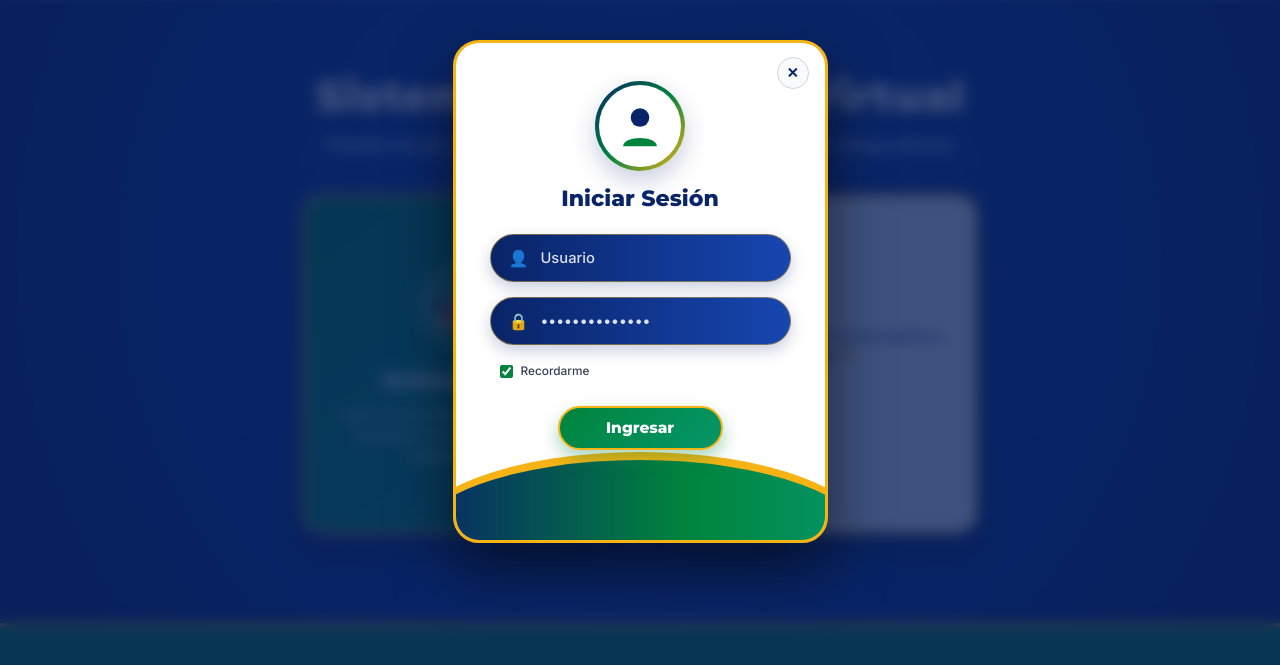
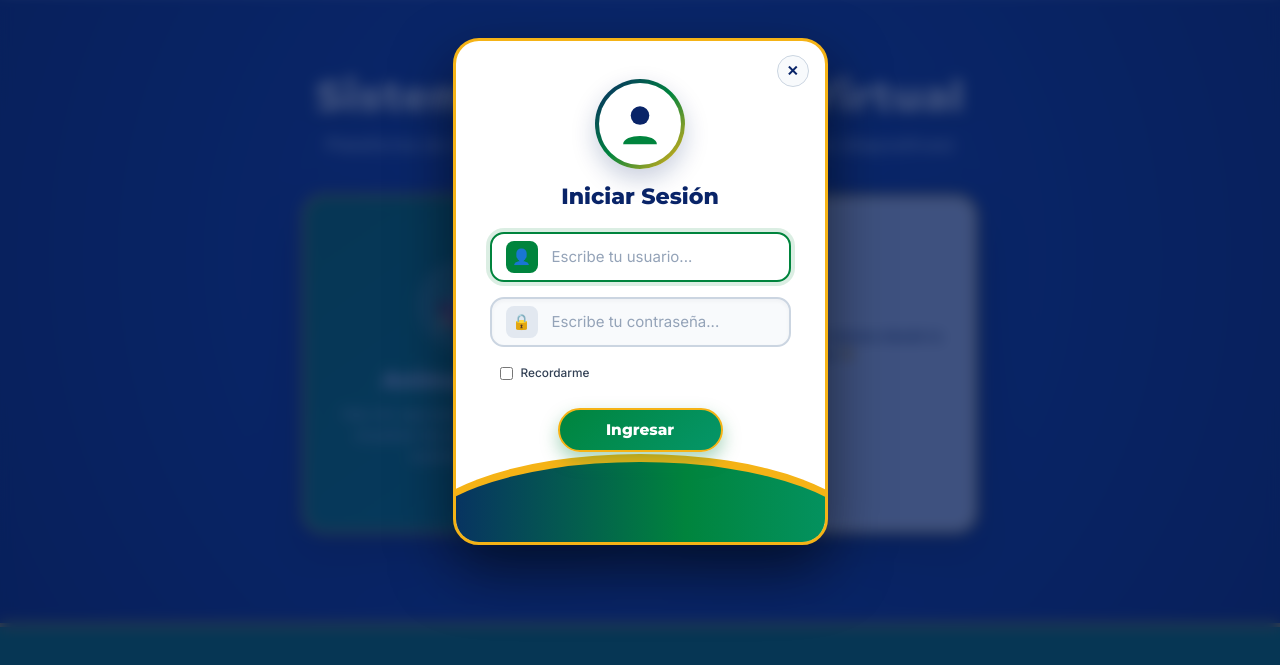
Before and after one commit to ArmandoRamirez951/Ayudantia, a website: page index.html in a window 1280 px wide. Both pictures are taken after a click on the button "Iniciar sesión". Shown: the part 109-774 px from the top of the page. Drawn offline with Linux system fonts and the light colour scheme; a script that the page names is missing.

Commit message:
Ayudantia

```diff
--- a/index.html
+++ b/index.html
@@ -439,39 +439,58 @@
 
         .pill-input-group {
             width: 100%;
-            height: 48px;
-            border-radius: 999px;
-            background: linear-gradient(90deg, var(--uabc-blue-dark) 0%, var(--uabc-blue-light) 100%);
-            border: 1.5px solid rgba(245, 179, 22, 0.45);
+            height: 50px;
+            border-radius: 14px;
+            background: #f8fafc;
+            border: 2px solid #cbd5e1;
             display: flex;
             align-items: center;
-            padding: 0 18px;
-            gap: 10px;
-            box-shadow: 0 6px 15px rgba(9, 36, 104, 0.22);
+            padding: 0 14px;
+            gap: 12px;
+            box-shadow: inset 0 2px 4px rgba(15, 23, 42, 0.04);
+            transition: all 0.2s ease;
+        }
+
+        .pill-input-group:focus-within {
+            background: #ffffff;
+            border-color: var(--uabc-green);
+            box-shadow: 0 0 0 4px rgba(0, 132, 61, 0.14);
         }
 
         .pill-icon {
-            font-size: 1rem;
+            width: 32px;
+            height: 32px;
+            border-radius: 8px;
+            background: #e2e8f0;
+            color: var(--uabc-blue-dark);
+            font-size: 0.95rem;
             display: flex;
             align-items: center;
             justify-content: center;
             flex-shrink: 0;
+            transition: all 0.2s ease;
+        }
+
+        .pill-input-group:focus-within .pill-icon {
+            background: var(--uabc-green);
+            color: #ffffff;
         }
 
         .pill-input-group input {
             flex: 1;
             border: none;
             background: transparent;
-            color: #ffffff;
-            font-size: 0.92rem;
+            color: #0f172a;
+            font-size: 0.94rem;
             font-family: 'Inter', sans-serif;
-            font-weight: 500;
+            font-weight: 600;
             outline: none;
             width: 100%;
         }
 
         .pill-input-group input::placeholder {
-            color: rgba(255, 255, 255, 0.85);
+            color: #94a3b8;
+            font-weight: 400;
         }
 
         .member-options-row {
@@ -605,23 +624,23 @@
                 Usuario o contraseña incorrectos.
             </div>
 
-            <form class="member-form" id="login-form" onsubmit="procesarLoginDesdeInicio(event)">
-                <!-- Píldora Username -->
+            <form class="member-form" id="login-form" onsubmit="procesarLoginDesdeInicio(event)" autocomplete="off">
+                <!-- Campo Usuario -->
                 <div class="pill-input-group">
                     <span class="pill-icon">👤</span>
-                    <input type="text" id="login-user" placeholder="Usuario" required autocomplete="username" oninput="previsualizarFotoLogin(this.value)">
+                    <input type="text" id="login-user" placeholder="Escribe tu usuario..." required autocomplete="off" oninput="previsualizarFotoLogin(this.value)">
                 </div>
 
-                <!-- Píldora Password -->
+                <!-- Campo Contraseña -->
                 <div class="pill-input-group">
                     <span class="pill-icon">🔒</span>
-                    <input type="password" id="login-pass" placeholder="••••••••••••••" required autocomplete="current-password">
+                    <input type="password" id="login-pass" placeholder="Escribe tu contraseña..." required autocomplete="new-password">
                 </div>
 
                 <!-- Opción Recordarme funcional (Sin Olvidaste tu contraseña) -->
                 <div class="member-options-row">
                     <label class="remember-label">
-                        <input type="checkbox" id="remember-me-check" checked> Recordarme
+                        <input type="checkbox" id="remember-me-check"> Recordarme
                     </label>
                 </div>
 
@@ -673,9 +692,14 @@
                         document.getElementById('login-pass').value = data.password || '';
                         document.getElementById('remember-me-check').checked = true;
                         previsualizarFotoLogin(data.usuario);
+                        return;
                     }
                 }
             } catch (e) {}
+            document.getElementById('login-user').value = '';
+            document.getElementById('login-pass').value = '';
+            document.getElementById('remember-me-check').checked = false;
+            previsualizarFotoLogin('');
         }
 
         function abrirModalLogin() {
--- a/usuarios.json
+++ b/usuarios.json
@@ -16,7 +16,7 @@
       "usuario": "subadmin",
       "password": "sub2026",
       "nombre": "Coordinador Académico",
-      "rol": "Subadministrador",
+      "rol": "Usuario",
       "cargo": "Gestor de Contenidos AR • FCA",
       "fotoPerfil": "usuarios/subadmin_default.svg",
       "activo": true,
@@ -27,7 +27,7 @@
       "usuario": "ayudante",
       "password": "ayudante2026",
       "nombre": "Ayudante de Cátedra",
-      "rol": "Subadministrador",
+      "rol": "Usuario",
       "cargo": "Soporte de Laboratorio • UABC",
       "fotoPerfil": "usuarios/subadmin_default.svg",
       "activo": true,
```
Also changed, not shown: programacion.html (+60 -22 lines).
